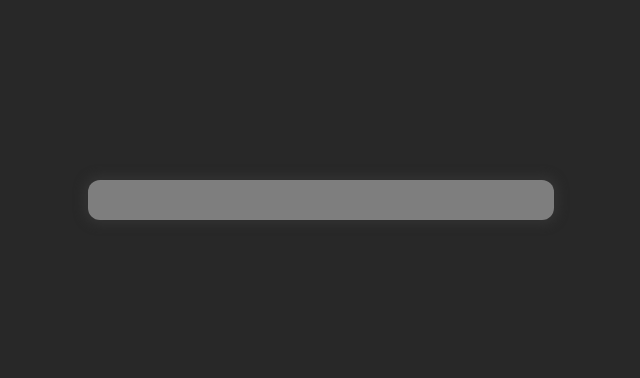
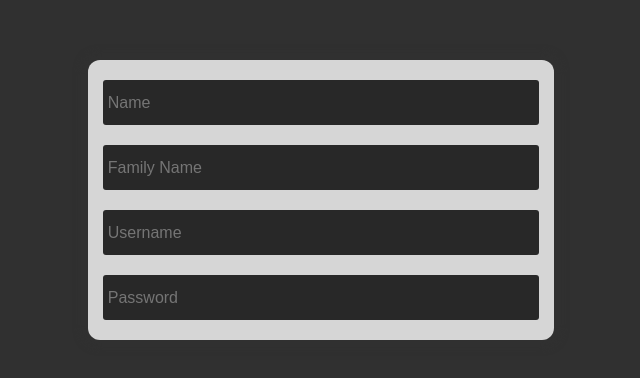
Before and after one commit to golsh1d/register-form, a plain HTML site: page frontend/index.html in a window 1280 px wide. Shown: the part 208-586 px from the top of the page, without its empty margins (327-967 px from the left). Drawn offline with Linux system fonts and the light colour scheme.

Commit message:
add style for inputs

```diff
--- a/frontend/css/style.css
+++ b/frontend/css/style.css
@@ -5,20 +5,33 @@ body {
     display: flex;
     align-items: center;
     justify-content: center;
-    background-color: #282828;
+    background-color: #303030;
 }
 
 section {
     width: 250px;
     height: min-content;
-    background-color: rgba(255, 255, 255, 0.4);
+    background-color: rgba(255, 255, 255, 0.8);
     border-radius: 12px;
     box-shadow: 0px 0px 10px 5px #313131;
     display: flex;
+    flex-direction: column;
     align-items: center;
     justify-content: center;
     gap: 20px;
     padding: 20px;
+}
+
+input {
+    width: 100%;
+    height: 35px;
+    padding: 5px;
+    border: none;
+    border-radius: 3px;
+    outline: none;
+    background-color: #282828;
+    color: white;
+    font-size: 16px;
 }
 
 
--- a/frontend/index.html
+++ b/frontend/index.html
@@ -7,7 +7,12 @@
     <link rel="stylesheet" href="./css/style.css">
 </head>
 <body>
-    <section class="col-sm-6 col-lg-5 col-xl-4"></section>
+    <section class="col-sm-6 col-lg-5 col-xl-4">
+        <input class="name-input" type="text" placeholder="Name">
+        <input class="fname-input" type="text" placeholder="Family Name">
+        <input class="uname-input" type="text" placeholder="Username">
+        <input class="pass-input" type="text" placeholder="Password">
+    </section>
     <script src="./scripts/app.js"></script>
 </body>
 </html>
```
